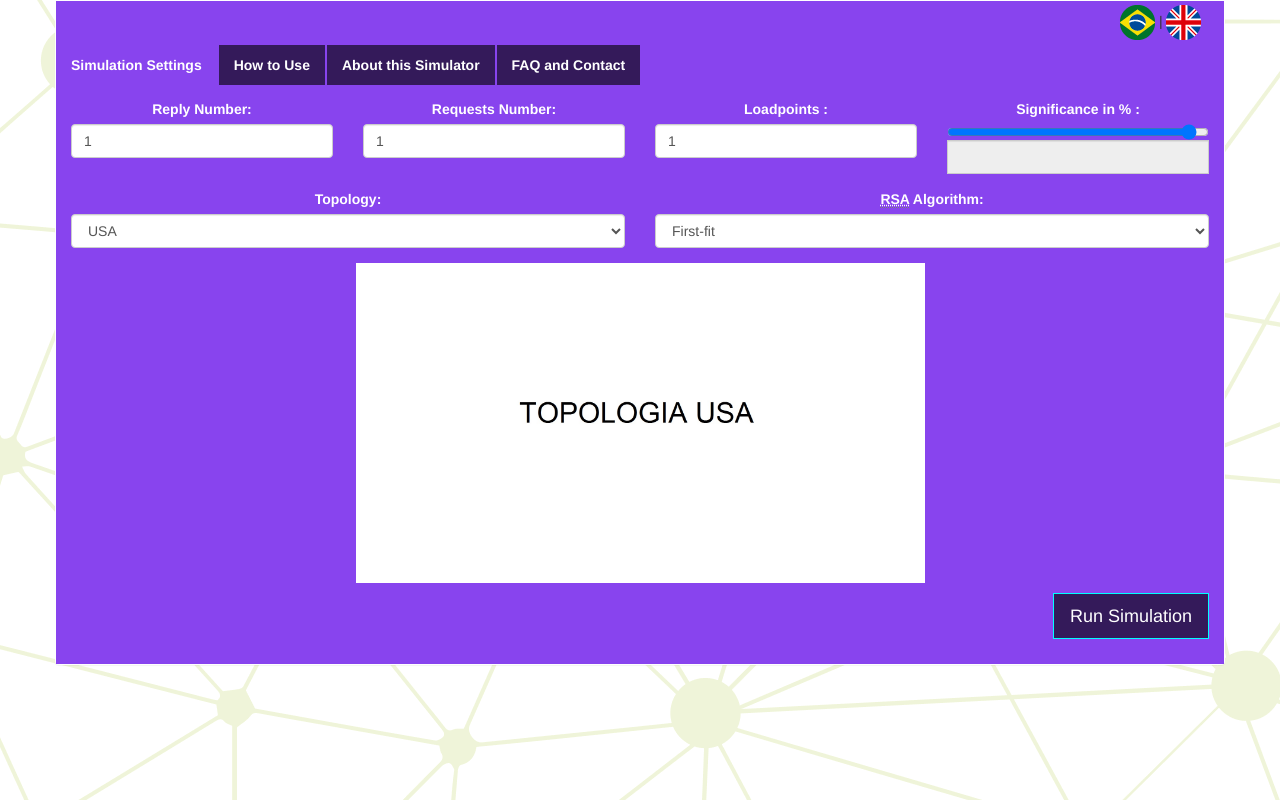
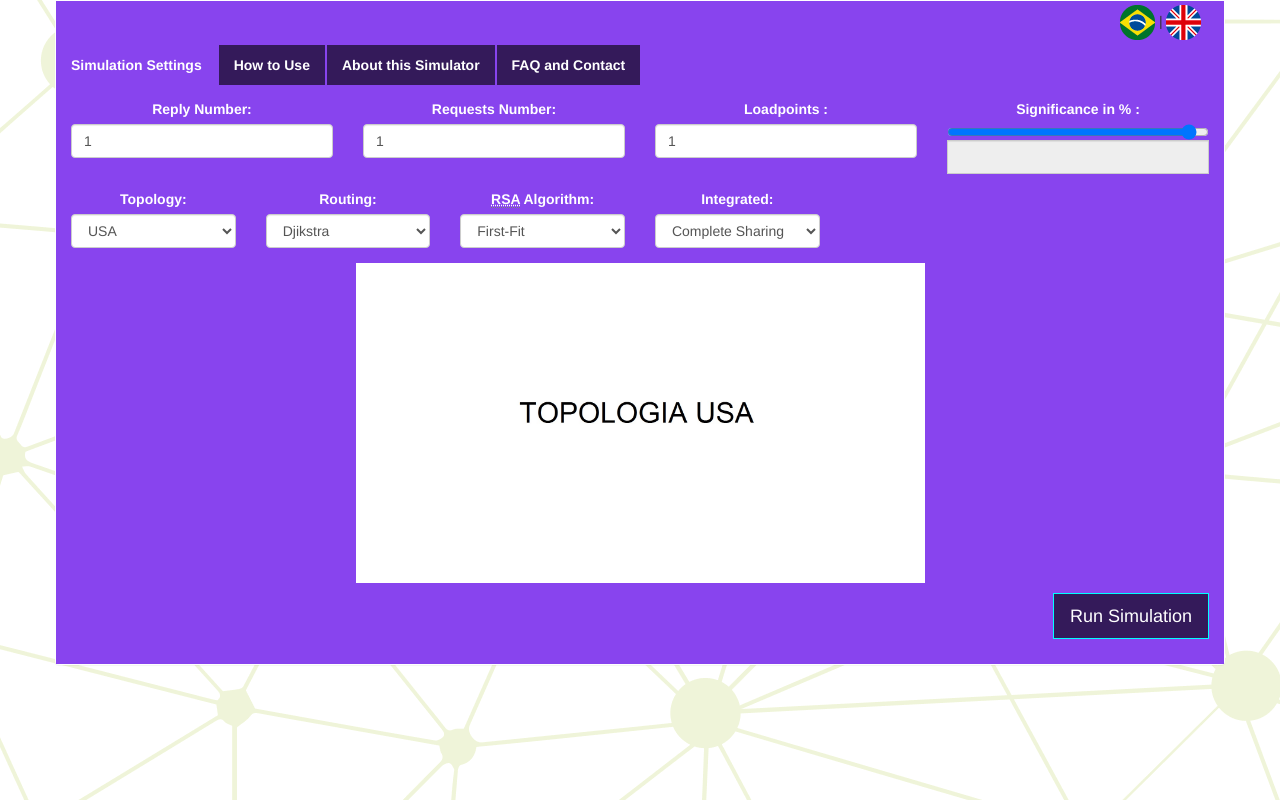
Before and after one commit to jardelsantana/tcc-2, a plain HTML site: page WebContent/index.html in a window 1280 px wide. Shown: the top 800 px of the page. Drawn offline with Linux system fonts and the light colour scheme.

Commit message:
alterações nos ids para seleção do tipo do rsa

```diff
--- a/WebContent/index.html
+++ b/WebContent/index.html
@@ -94,7 +94,7 @@
 
                 <div class="row">
 
-                  <div class="col-md-6 text-center">
+                  <div class="col-md-2 text-center">
                     <div class="form-group">
                       <label for="topology" title="Nodes Positioning">Topology:</label>
                       <select class="form-control" id="topology" name="topology">
@@ -106,15 +106,37 @@
                     </div>
                   </div>
 
+                    <div class="col-md-2 text-center">
+                    <div class="form-group">
+                      <label for="routing" title="Routing Algorithm">Routing:</label>
+                      <select class="form-control" id="routing" name="routing">
+                        <option value="djk">Djikstra</option>
+                      </select>
+                    </div>
 
-                    <div class="col-md-6 text-center">
+                </div>
+
+                <div class="col-md-2 text-center">
                     <div class="form-group">
-                      <label for="algorithm" title="Routing and Spectrum Allocation"><abbr title="Routing and Spectrum Allocation">RSA</abbr> Algorithm:</label>
-                      <select class="form-control" id="algorithm" name="algorithm">
-                        <option value="ff">First-fit</option>
-                        <option value="rdm">Random</option>
-                        <option value="extfit">Exact-fit</option>
-                        <option value="rdmf">Random-fit</option>
+                      <label for="spectrumallocation" title="Spectrum Allocation Algorithm"><abbr title="Routing and Spectrum Allocation">RSA</abbr> Algorithm:</label>
+                      <select class="form-control" id="spectrumallocation" name="spectrumallocation">
+                        <option value="firstfit">First-Fit</option>
+                        <option value="bestfit">Best-Fit</option>
+                        <option value="worstfit">Worst-Fit</option>
+                        <option value="exactfit">Exact-Fit</option>
+                      </select>
+                    </div>
+
+                </div>
+
+                    <div class="col-md-2 text-center">
+                    <div class="form-group">
+                      <label for="integrated" title="Integrated Algorithm">Integrated:</label>
+                      <select class="form-control" id="integrated" name="integrated">
+                        <option value="firstfit">Complete Sharing</option>
+                        <option value="bestfit">Pseudo Partition</option>
+                        <option value="worstfit">Dedicated Partition</option>
+                        <option value="exactfit">Load Balance Dedicated Partition</option>
                       </select>
                     </div>
 
@@ -212,6 +234,5 @@
         });
     </script>
 
-
   </body>
 </html>
```
